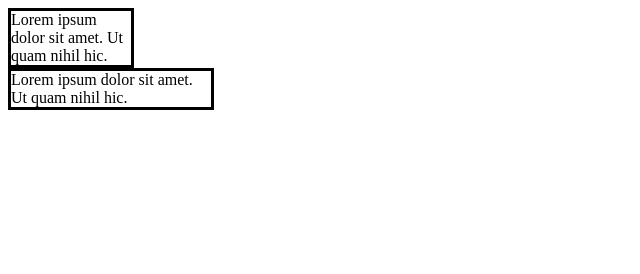
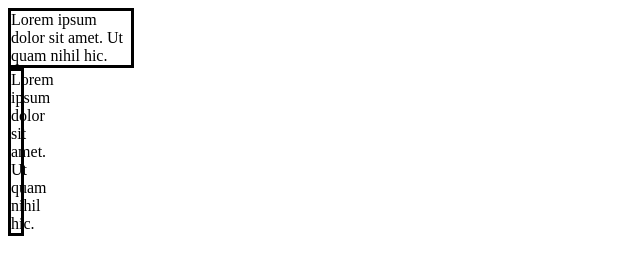
Before and after one commit to knightmoves-schools/026-css-variables-TyDeSotel, a website: page index.html in a window 1280 px wide. Shown: the whole page, without its empty margins (0-640 px from the left). Drawn offline with Linux system fonts and the light colour scheme.

Commit message:
Update index.html

```diff
--- a/index.html
+++ b/index.html
@@ -24,7 +24,7 @@
         .wide-text {
             width: var( --wide-text-size);
             border-style: solid;
-            text-padding: var(--text-padding);
+            width: var(--text-padding);
 
 
         }
```
